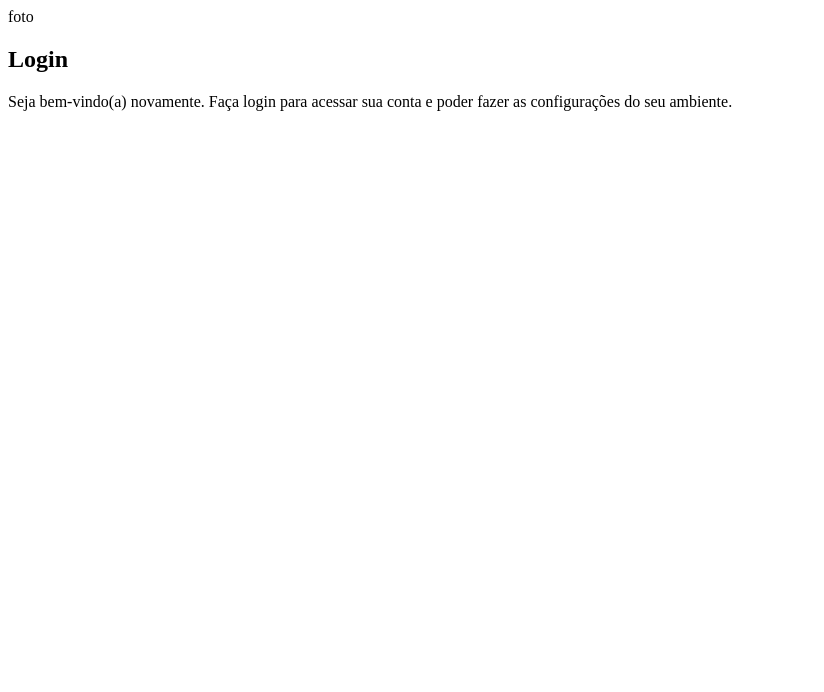
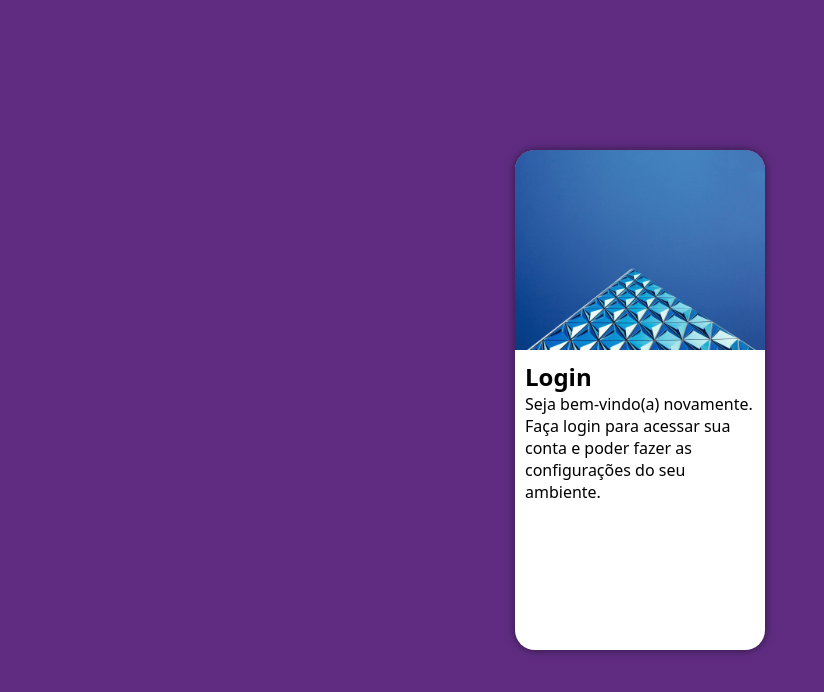
Before and after one commit to GuilhermeZdA/projeto-login, a plain HTML site: page index.html in a window 1280 px wide. Shown: the whole page, without its empty margins (0-824 px from the left). Drawn offline with Linux system fonts and the light colour scheme.

Commit message:
iniciando projeto login

```diff
--- a/estilos/style.css
+++ b/estilos/style.css
@@ -5,3 +5,48 @@
 Verde: #49a09d
 Roxo: #5f2c82
 */
+
+* {
+    font-family: system-ui, -apple-system, BlinkMacSystemFont, 'Segoe UI', Roboto, Oxygen, Ubuntu, Cantarell, 'Open Sans', 'Helvetica Neue', sans-serif;
+    padding: 0px;
+    margin: 0px;
+    box-sizing: border-box;
+}
+
+body, html {
+    background-color: #5f2c82;
+    height: 100vh;
+    width: 100vw;
+}
+
+main {
+    position: relative;
+    height: 100vh;
+    width: 100vw;
+}
+
+section#login {
+    position: absolute;
+    top: 50%;
+    left: 50%;
+    transform: translate(-50%, -50%);
+
+    background-color: white;
+    width: 250px;
+    height: 500px;
+    border-radius: 20px;
+    box-shadow: 0px 0px 10px rgba(0, 0, 0, 0.5);
+    overflow: hidden;
+}
+
+section#login > div#imagem {
+    display: block;
+    background: #5f2c82 url('../imagens/metal.jpg') no-repeat;
+    height: 200px;
+    background-size: cover;
+}
+
+section#login > div#formulario {
+    display: block;
+    padding: 10px;
+}
--- a/index.html
+++ b/index.html
@@ -9,9 +9,7 @@
 <body>
     <main>
         <section id="login">
-            <div id="imagem">
-                foto
-            </div>
+            <div id="imagem"></div>
             <div id="formulario">
                 <h1>Login</h1>
                 <p>Seja bem-vindo(a) novamente. Faça login para acessar sua conta e poder fazer as configurações do seu ambiente.</p>
```
Also changed, not shown: imagens/metal.jpg (renamed from imagens/pexels-scottwebb-139198 (1).jpg).
